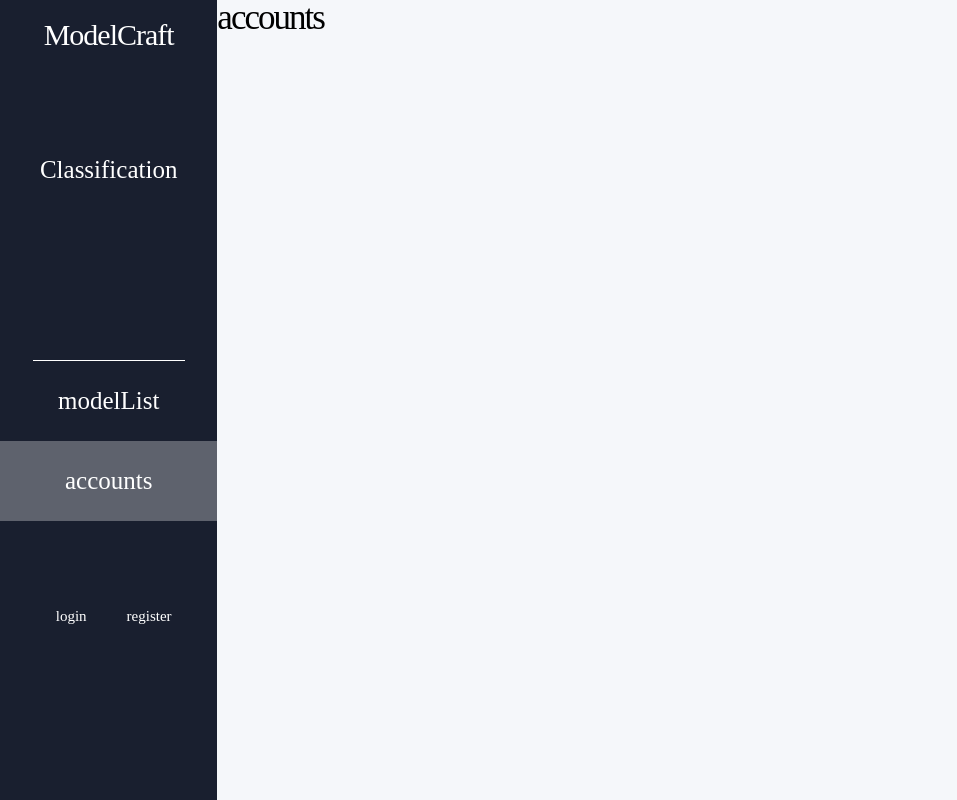
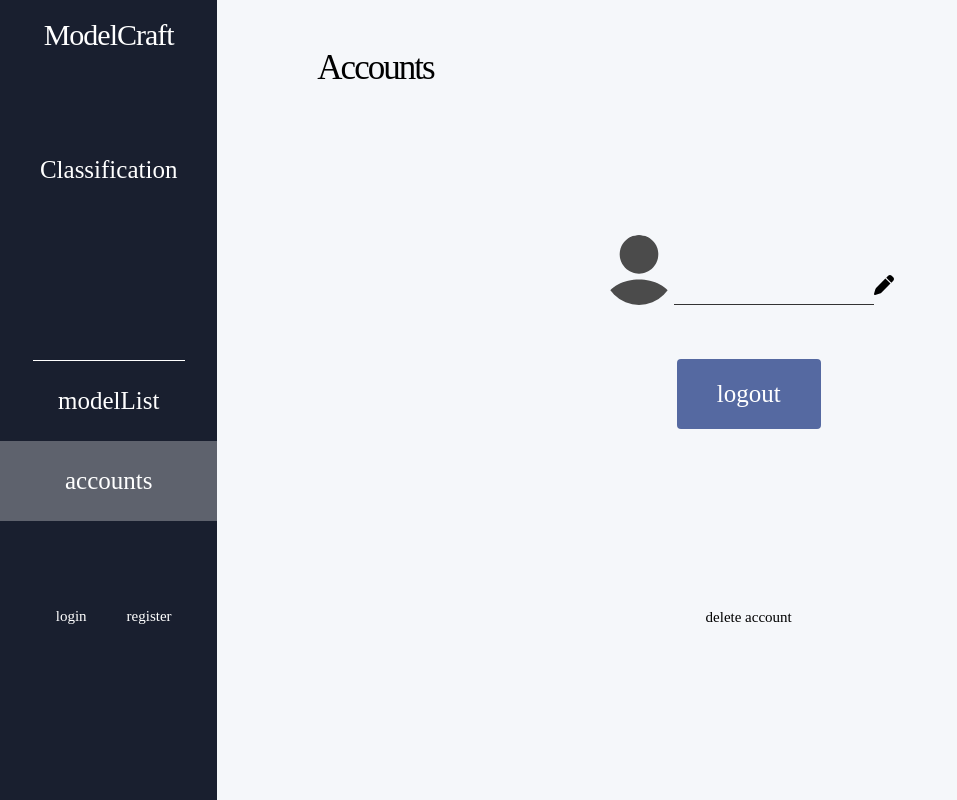
Before and after one commit to LMM-Lab/ModelCraft-Frontend, a Next.js app: page /accounts in a window 1280 px wide. Shown: the whole page, without its empty margins (0-957 px from the left). Built offline with nearby package versions, Linux system fonts and the light colour scheme.

Commit message:
account-page

```diff
--- a/src/app/accounts/page.tsx
+++ b/src/app/accounts/page.tsx
@@ -1,10 +1,34 @@
+'use client'
 import Text from "@/component/common/Text";
 import styled from "styled-components";
+import UserNameInput from "@/component/common/UserNameInput";
+import InputImage from "@/component/common/InputImage";
+import Button from "@/component/common/Button";
+import Flex from "@/component/common/styles/Flex";
+import React, { useState } from "react";
 
-const Accounts=()=>{
+const Accounts = () => {
+  const [icon, setIcon] = useState<File>()
+  const [userName, setUserName] = useState<string>('')
+
+  const handleUserName = (event: React.ChangeEvent<HTMLInputElement>) => {
+    setUserName(event?.target.value)
+  }
+
+  const handleIcon = (iconFile: File) => {
+    setIcon(iconFile)
+  }
   return (
     <div>
-      <Text variants="ExtraLarge">accounts</Text>
+      <Text variants="ExtraLarge" margin="5rem 0 0 10rem">Accounts</Text>
+      <Flex $marginTop="15rem" $flex_direction="column" $justify_content="center" $align_items="center">
+        <Flex>
+          <InputImage onFile={handleIcon}></InputImage>
+          <UserNameInput onChange={handleUserName}>{userName}</UserNameInput>
+        </Flex>
+        <Button $marginTop="5rem" variants="Medium">logout</Button>
+        <Button $marginTop="18rem" backcolor="transparent" color="#000000" fontSize="1.5rem">delete account</Button>
+      </Flex>
     </div>
   )
 
--- a/src/component/common/Button/index.tsx
+++ b/src/component/common/Button/index.tsx
@@ -70,7 +70,7 @@ const Button=styled.button<ButtonProps>`
   border-radius:${({borderRadius='4px'})=>borderRadius};
   width:${({width})=>width};
   height:${({height})=>height};
-  color:white;
+  color:${({color='White'})=>color};
   border:none;
   cursor: pointer;
   &:hover{
```
